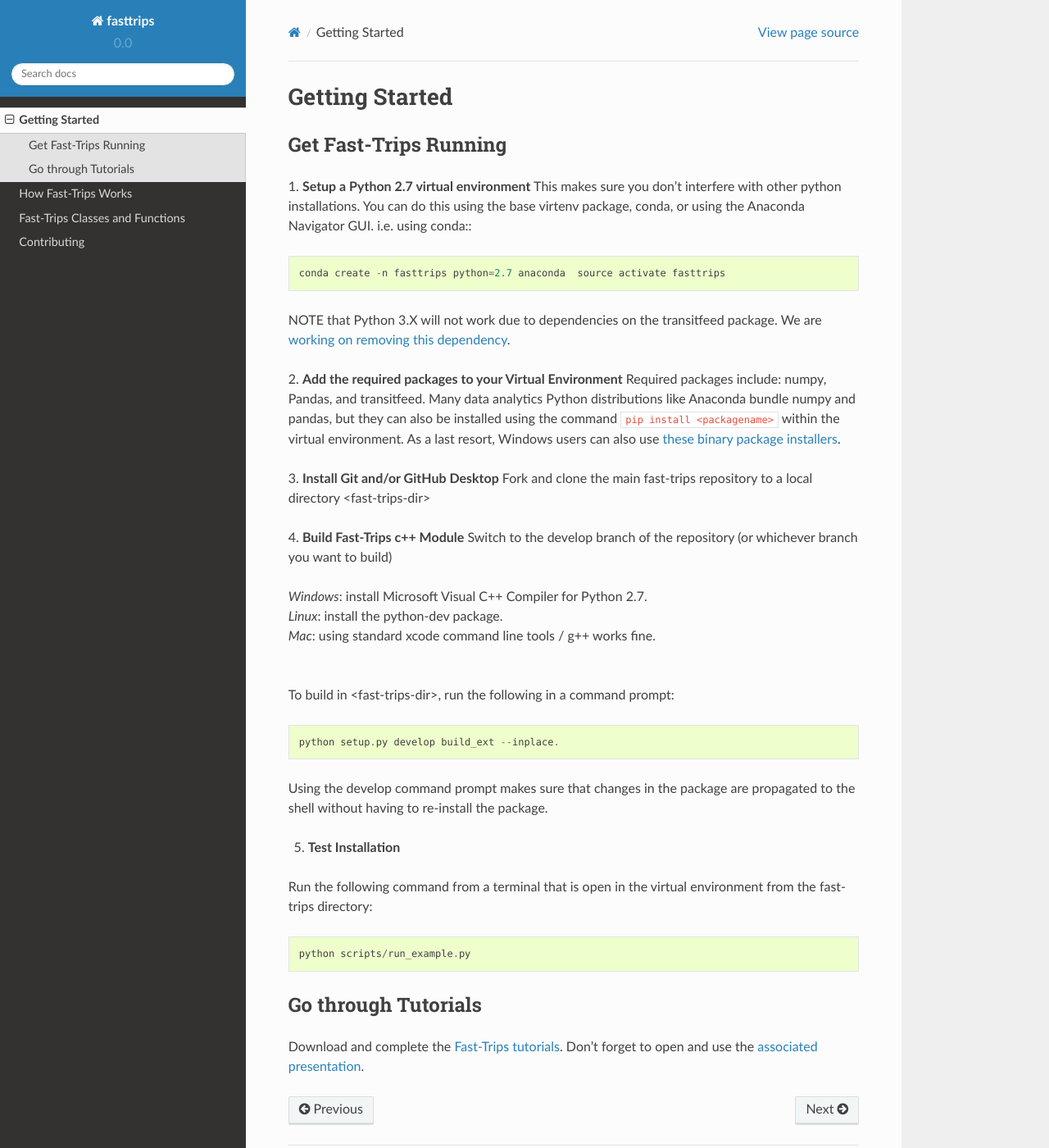
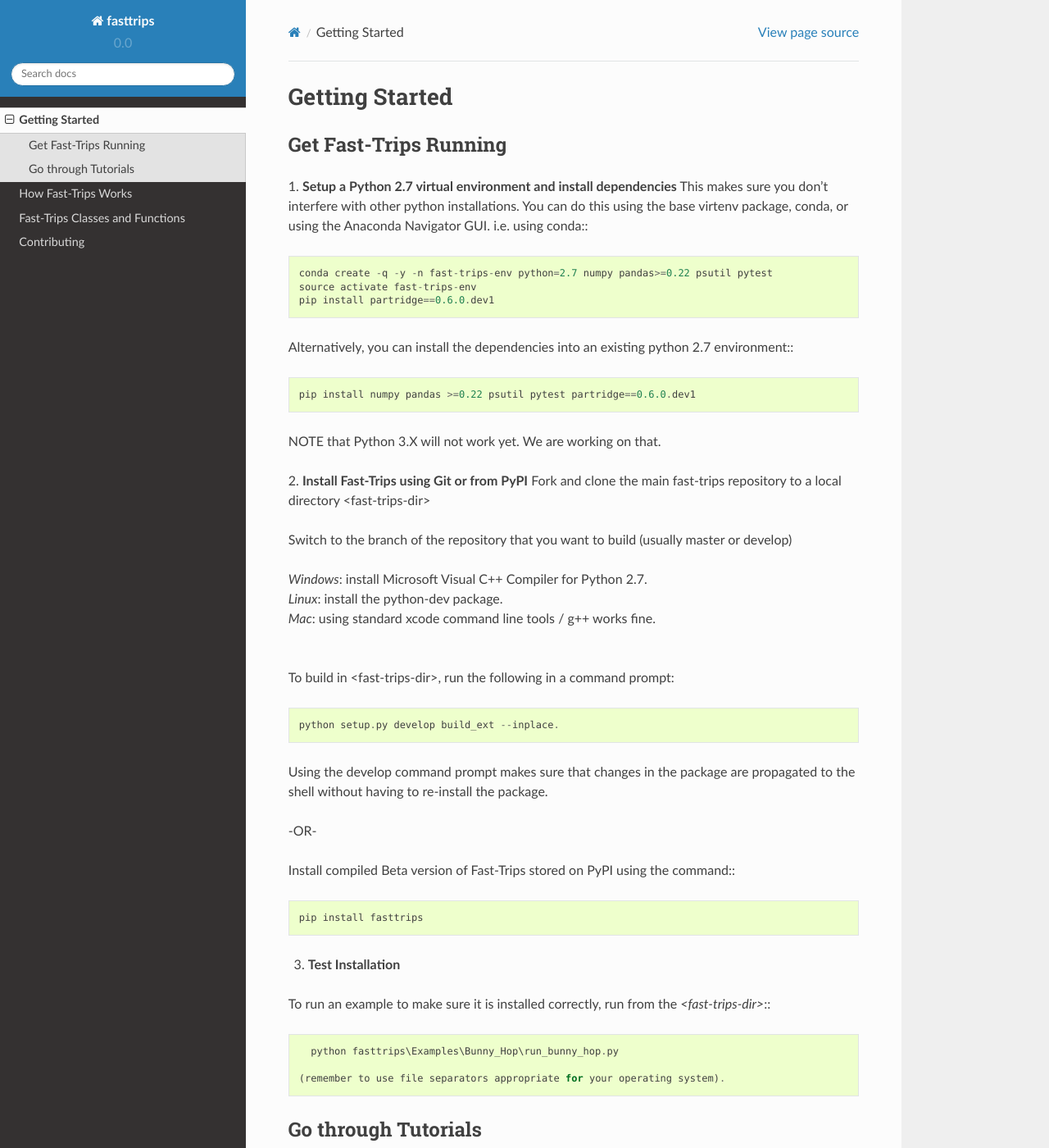
Before and after one commit to Fast-Trips/fast-trips, a Sphinx documentation site: the page built from doc/source/gettingstarted.rst, in a window 1280 px wide and 1400 px high. Shown: the whole window at 82% size. Built offline with Sphinx 7.4.7 and the Read the Docs theme 2.0.0, drawn with Linux system fonts in a browser that asks for light colours.

Commit message:
update installation in API documentation

```diff
--- a/doc/source/gettingstarted.rst
+++ b/doc/source/gettingstarted.rst
@@ -5,22 +5,24 @@
 Get Fast-Trips Running
 ------------------------
 
-1. **Setup a Python 2.7 virtual environment**
+1. **Setup a Python 2.7 virtual environment and install dependencies**
 This makes sure you don't interfere with other python installations. You can do this using the base virtenv package, conda, or using the Anaconda Navigator GUI.
 i.e. using conda:::
 
-  conda create -n fasttrips python=2.7 anaconda  source activate fasttrips
+  conda create -q -y -n fast-trips-env python=2.7 numpy pandas>=0.22 psutil pytest
+  source activate fast-trips-env
+  pip install partridge==0.6.0.dev1
 
-NOTE that Python 3.X will not work due to dependencies on the transitfeed package.  We are `working on removing this dependency <https://github.com/BayAreaMetro/fast-trips/issues/85>`_.
+Alternatively, you can install the dependencies into an existing python 2.7 environment:::
 
-2. **Add the required packages to your Virtual Environment**
-Required packages include: numpy,  Pandas, and transitfeed. Many data analytics Python distributions like Anaconda bundle numpy and pandas, but they can also be installed using the command :code:`pip install <packagename>` within the virtual environment. As a last resort, Windows users can also use `these binary package installers <https://www.lfd.uci.edu/~gohlke/pythonlibs/>`_.
+  pip install numpy pandas >=0.22 psutil pytest partridge==0.6.0.dev1
 
-3. **Install Git and/or GitHub Desktop**
+NOTE that Python 3.X will not work yet. We are working on that.
+
+2. **Install Fast-Trips using Git or from PyPI**
 Fork and clone the main fast-trips repository to a local directory <fast-trips-dir>
 
-4. **Build Fast-Trips c++ Module**
-Switch to the develop branch of the repository (or whichever branch you want to build)
+Switch to the branch of the repository that you want to build (usually master or develop)
 
 | *Windows*: install Microsoft Visual C++ Compiler for Python 2.7.
 | *Linux*: install the python-dev package.
@@ -32,12 +34,19 @@
 
 Using the develop command prompt makes sure that changes in the package are propagated to the shell without having to re-install the package.
 
-5. **Test Installation**
+-OR-
 
-Run the following command from a terminal that is open in the virtual environment from the fast-trips directory: ::
+Install compiled Beta version of Fast-Trips stored on PyPI using the command:::
 
-  python scripts/run_example.py
+  pip install fasttrips
 
+3. **Test Installation**
+
+To run an example to make sure it is installed correctly, run from the `<fast-trips-dir>`:::
+
+   python fasttrips\Examples\Bunny_Hop\run_bunny_hop.py
+
+ (remember to use file separators appropriate for your operating system).
 
 Go through Tutorials
 ------------------------
--- a/doc/source/index.rst
+++ b/doc/source/index.rst
@@ -8,7 +8,7 @@
 
 This page organizes documentation that is useful for both software and model developers.  It is designed to be browsed through from top-to-bottom starting with the objectives, then going through theory and software design, and finishing with how to contribute.
 
-.. note::  This documentation is based on the develop branch, and is current thru `commit #  5e504cb3319b58faac3aca1310cb4ad08dc44ed8 <https://github.com/BayAreaMetro/fast-trips/tree/5e504cb3319b58faac3aca1310cb4ad08dc44ed8>`_
+.. note::  This documentation is based on the master branch, and is current thru `commit #  d3e82c26bdb167c22150fc57ffdb65f38440334e <https://github.com/BayAreaMetro/fast-trips/commit/d3e82c26bdb167c22150fc57ffdb65f38440334e>`_
 
 Software Objectives
 ------------------------
```
